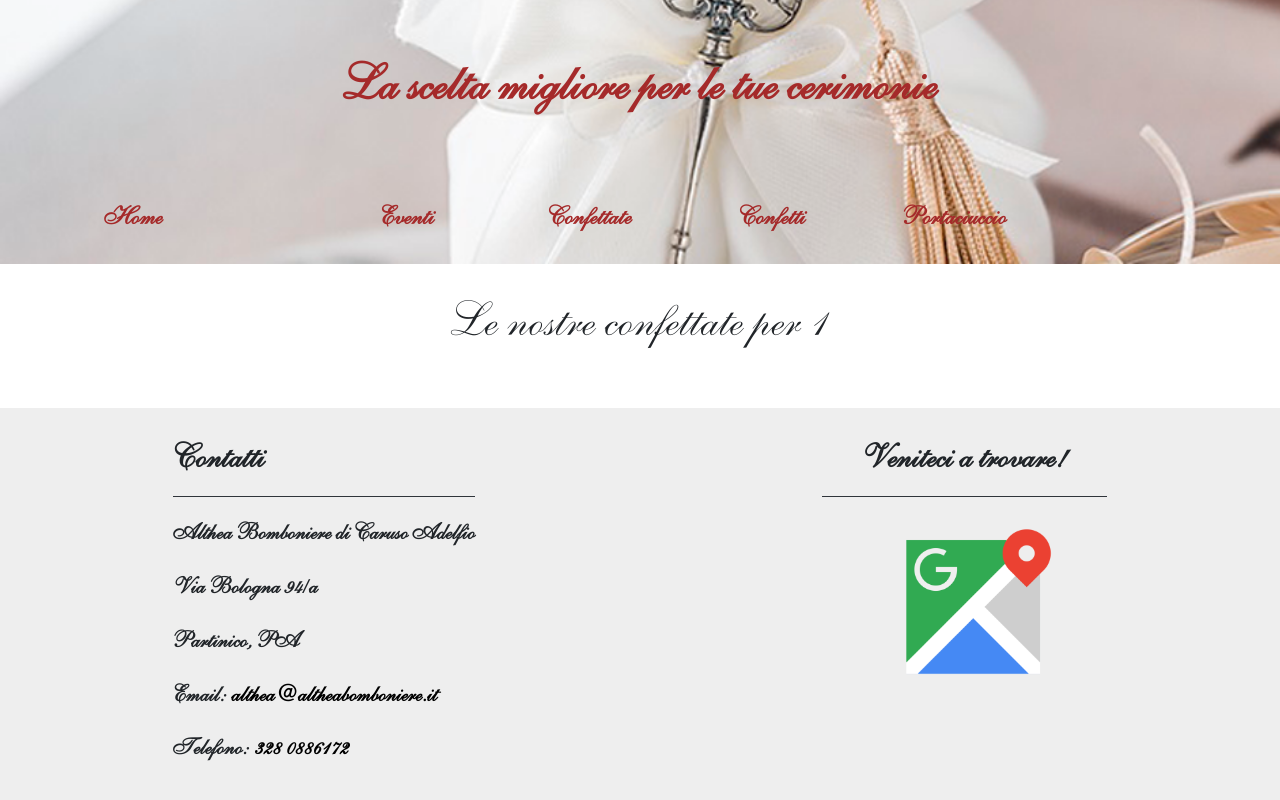
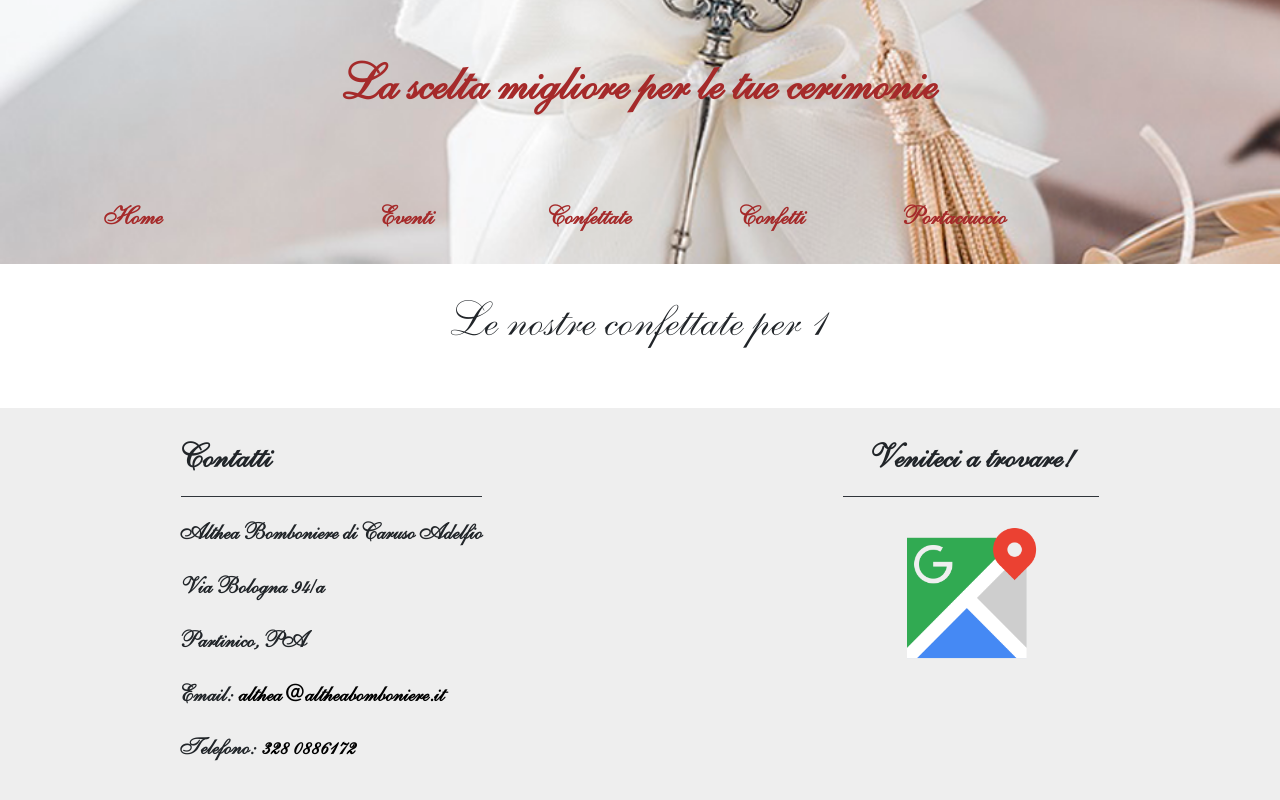
Before and after one commit to giannicaruso1299/althea, a React (Create React App) app in the folder client/: page /confettate/1 in a window 1280 px wide. Shown: the part 435-1235 px from the top of the page. Built offline with nearby package versions, Linux system fonts and the light colour scheme.

Commit message:
Sistemato margin e padding dell'immagine di google maps nel footer

```diff
--- a/client/src/components/Footer.js
+++ b/client/src/components/Footer.js
@@ -19,7 +19,7 @@ function Footer() {
                         <h3 className="font-weight-bold text-center">Veniteci a trovare!</h3>
                         <hr className="bg-dark"/>
                         <a rel="noopener noreferrer" href="https://www.google.com/maps/place/Caruso+Adelfio/@38.0412491,13.110435,15z/data=!4m8!1m2!2m1!1salthea+bomboniere+partinico!3m4!1s0x13198db2eab368b9:0x9beb6a033d5b2704!8m2!3d38.0412491!4d13.1191897" target="_blank">
-                            <img src={require("../img/maps.png")} className="g-maps ml-4 pl-sm-0 pl-3" alt="Google Maps"/>
+                            <img src={require("../img/maps.png")} className="g-maps" alt="Google Maps"/>
                         </a>
                     </div>
                 </div>
```
